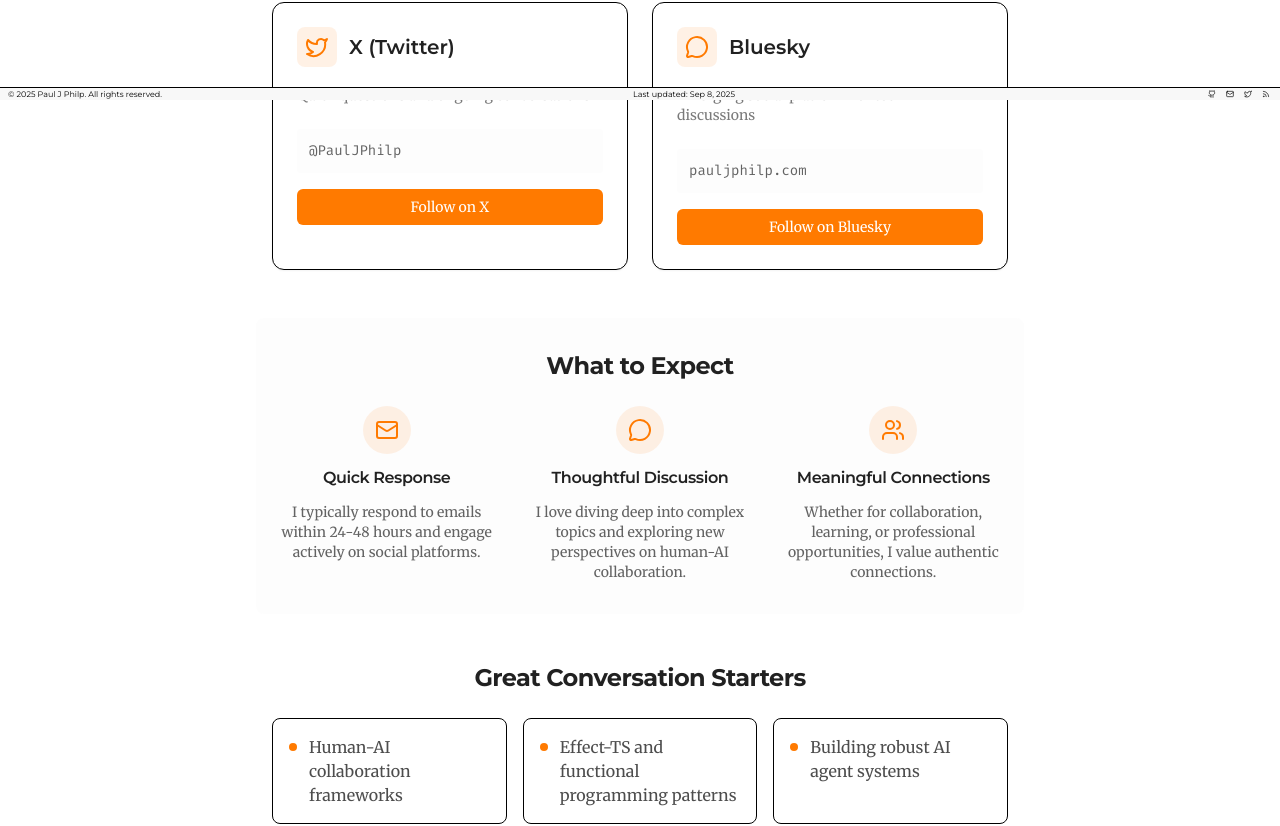
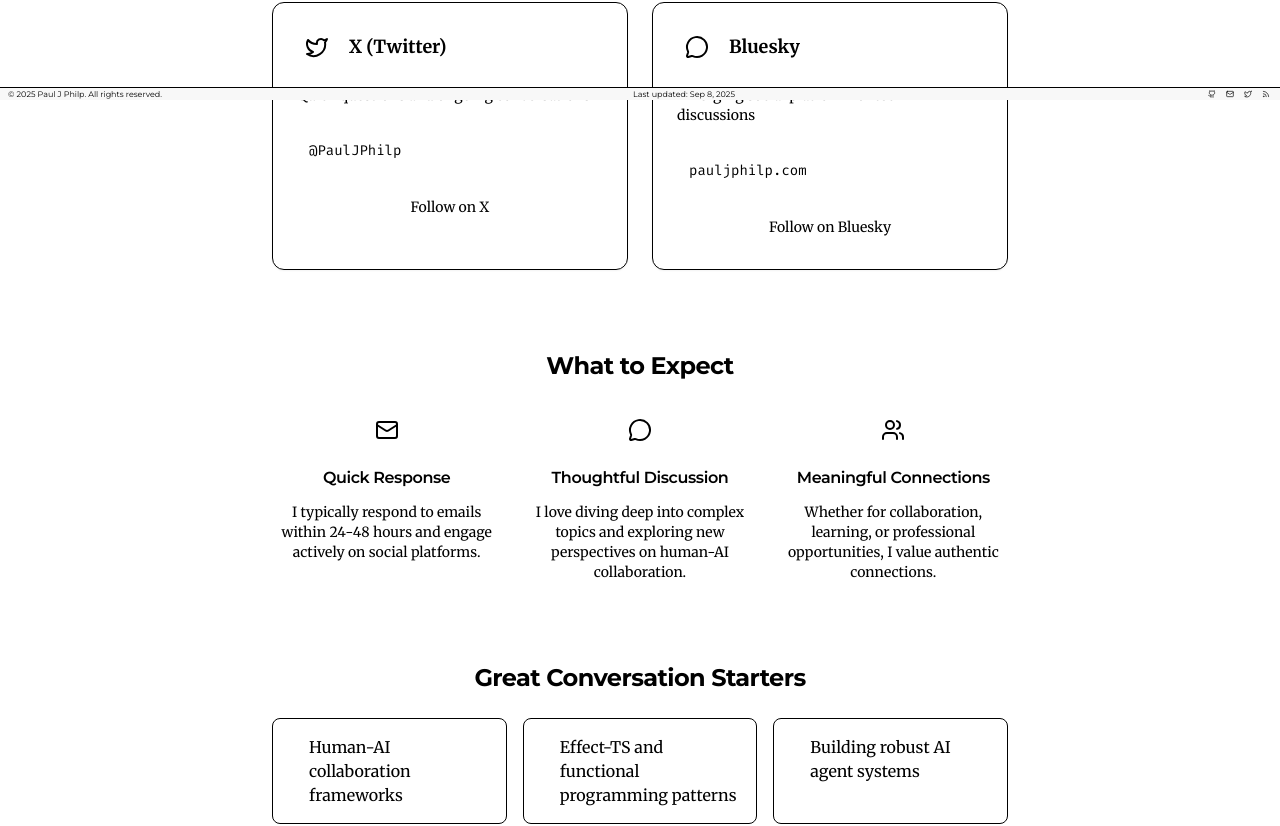
Before and after one commit to PaulJPhilp/wetware-software, a Next.js app in the folder apps/web/: page /connect in a window 1280 px wide. Shown: the part 700-1526 px from the top of the page. Built offline with nearby package versions, Linux system fonts and the light colour scheme.

Commit message:
feat: Phase 3B - align connect page contact cards and topics to design-system tokens

```diff
--- a/apps/web/src/app/connect/page.tsx
+++ b/apps/web/src/app/connect/page.tsx
@@ -60,26 +60,26 @@ export default function ConnectPage() {
         {contactMethods.map((method) => (
           <Card
             key={method.title}
-            className="group hover:shadow-lg transition-all hover:border-orange/30"
+            className="group border-border hover:shadow-lg transition-all"
           >
             <CardHeader className="space-y-3">
               <div className="flex items-center gap-3">
-                <div className="p-2 bg-orange/10 rounded-lg text-orange group-hover:bg-orange group-hover:text-white transition-colors">
+                <div className="p-2 bg-muted rounded-lg text-foreground transition-colors">
                   {method.icon}
                 </div>
-                <CardTitle className="text-xl font-sans text-charcoal dark:text-white">
+                <CardTitle className="text-lg font-bold text-foreground">
                   {method.title}
                 </CardTitle>
               </div>
-              <CardDescription className="text-charcoal/60 dark:text-gray-400">
+              <CardDescription className="text-muted-foreground">
                 {method.description}
               </CardDescription>
             </CardHeader>
             <CardContent className="space-y-4">
-              <p className="text-sm font-mono text-charcoal/70 dark:text-gray-300 bg-silver/30 dark:bg-gray-800/30 p-3 rounded">
+              <p className="text-sm font-mono text-muted-foreground bg-muted p-3 rounded">
                 {method.display}
               </p>
-              <Button asChild className="w-full bg-orange hover:bg-orange/90 text-white">
+              <Button variant="default" asChild className="w-full">
                 <a href={method.href} target="_blank" rel="noopener noreferrer">
                   {method.action}
                 </a>
@@ -90,43 +90,43 @@ export default function ConnectPage() {
       </section>
 
       {/* What to Expect */}
-      <section className="max-w-3xl mx-auto px-4 bg-silver/30 dark:bg-gray-800/30 rounded-lg p-8 space-y-6">
-        <h2 className="text-2xl font-sans font-bold text-charcoal dark:text-white text-center">
+      <section className="max-w-3xl mx-auto px-4 bg-muted rounded-lg p-8 space-y-6">
+        <h2 className="text-2xl font-bold text-foreground text-center">
           What to Expect
         </h2>
         <div className="grid gap-6 md:grid-cols-3 text-center">
           <div className="space-y-3">
-            <div className="w-12 h-12 bg-orange/10 rounded-full flex items-center justify-center mx-auto">
-              <Mail className="w-6 h-6 text-orange" />
+            <div className="w-12 h-12 bg-muted rounded-full flex items-center justify-center mx-auto">
+              <Mail className="w-6 h-6 text-foreground" />
             </div>
-            <h3 className="font-sans font-semibold text-charcoal dark:text-white">
+            <h3 className="font-semibold text-foreground">
               Quick Response
             </h3>
-            <p className="text-sm text-charcoal/70 dark:text-gray-300">
+            <p className="text-sm text-muted-foreground">
               I typically respond to emails within 24-48 hours and engage actively on social
               platforms.
             </p>
           </div>
           <div className="space-y-3">
-            <div className="w-12 h-12 bg-orange/10 rounded-full flex items-center justify-center mx-auto">
-              <MessageCircle className="w-6 h-6 text-orange" />
+            <div className="w-12 h-12 bg-muted rounded-full flex items-center justify-center mx-auto">
+              <MessageCircle className="w-6 h-6 text-foreground" />
             </div>
-            <h3 className="font-sans font-semibold text-charcoal dark:text-white">
+            <h3 className="font-semibold text-foreground">
               Thoughtful Discussion
             </h3>
-            <p className="text-sm text-charcoal/70 dark:text-gray-300">
+            <p className="text-sm text-muted-foreground">
               I love diving deep into complex topics and exploring new perspectives on human-AI
               collaboration.
             </p>
           </div>
           <div className="space-y-3">
-            <div className="w-12 h-12 bg-orange/10 rounded-full flex items-center justify-center mx-auto">
-              <Users className="w-6 h-6 text-orange" />
+            <div className="w-12 h-12 bg-muted rounded-full flex items-center justify-center mx-auto">
+              <Users className="w-6 h-6 text-foreground" />
             </div>
-            <h3 className="font-sans font-semibold text-charcoal dark:text-white">
+            <h3 className="font-semibold text-foreground">
               Meaningful Connections
             </h3>
-            <p className="text-sm text-charcoal/70 dark:text-gray-300">
+            <p className="text-sm text-muted-foreground">
               Whether for collaboration, learning, or professional opportunities, I value authentic
               connections.
             </p>
@@ -136,7 +136,7 @@ export default function ConnectPage() {
 
       {/* Topics of Interest */}
       <section className="max-w-3xl mx-auto px-4 text-center space-y-6">
-        <h2 className="text-2xl font-sans font-bold text-charcoal dark:text-white">
+        <h2 className="text-2xl font-bold text-foreground">
           Great Conversation Starters
         </h2>
         <div className="grid gap-4 md:grid-cols-2 lg:grid-cols-3 text-left">
@@ -150,10 +150,10 @@ export default function ConnectPage() {
           ].map((topic) => (
             <div
               key={topic}
-              className="flex items-start gap-3 p-4 bg-white dark:bg-gray-800 rounded-lg border dark:border-gray-700"
+              className="flex items-start gap-3 p-4 bg-card rounded-lg border border-border"
             >
-              <div className="w-2 h-2 rounded-full bg-orange mt-2 flex-shrink-0" />
-              <p className="text-charcoal/80 dark:text-gray-300">{topic}</p>
+              <div className="w-2 h-2 rounded-full bg-foreground mt-2 flex-shrink-0" />
+              <p className="text-foreground">{topic}</p>
             </div>
           ))}
         </div>
```
